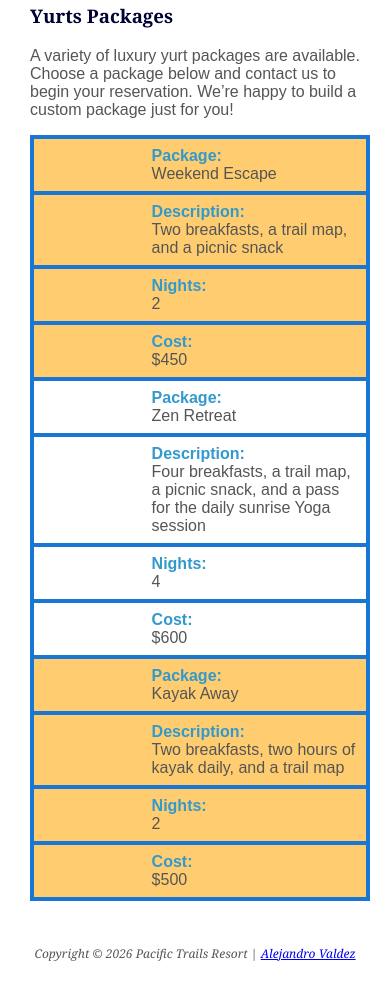
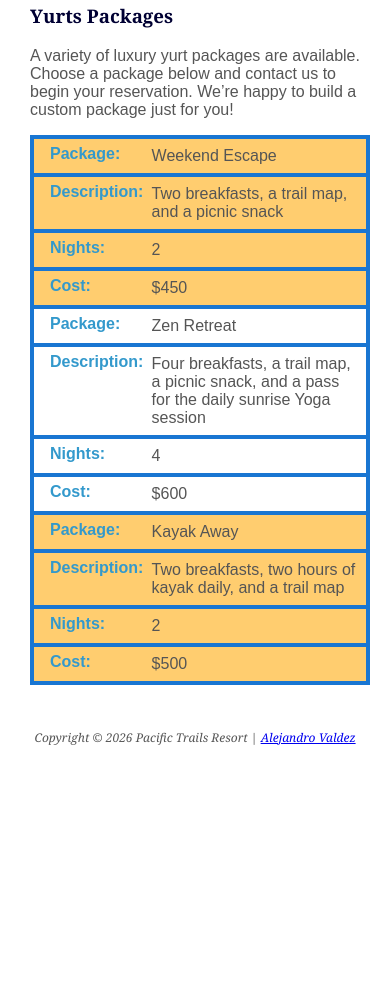
Before and after one commit to alejandro-valdez1/webd152, a website: page chapter9/ch9pacific/yurts.html in a window 390 px wide. Shown: the part 1169-2155 px from the top of the page. After the commit the page ends 1939 px from the top, so only its background shows below. Drawn offline with Linux system fonts and the light colour scheme.

Commit message:
Fix positioning of td::before element in CSS

```diff
--- a/chapter9/ch9pacific/pacific.css
+++ b/chapter9/ch9pacific/pacific.css
@@ -251,7 +251,7 @@ tr:nth-of-type(odd) {
     width: 25%;
     display: block;
     padding-right: 0.625rem;
-    padding: absolute;
+    position: absolute;
     top: 0.375rem;
     left: 1rem;
     color: #39c;
```
